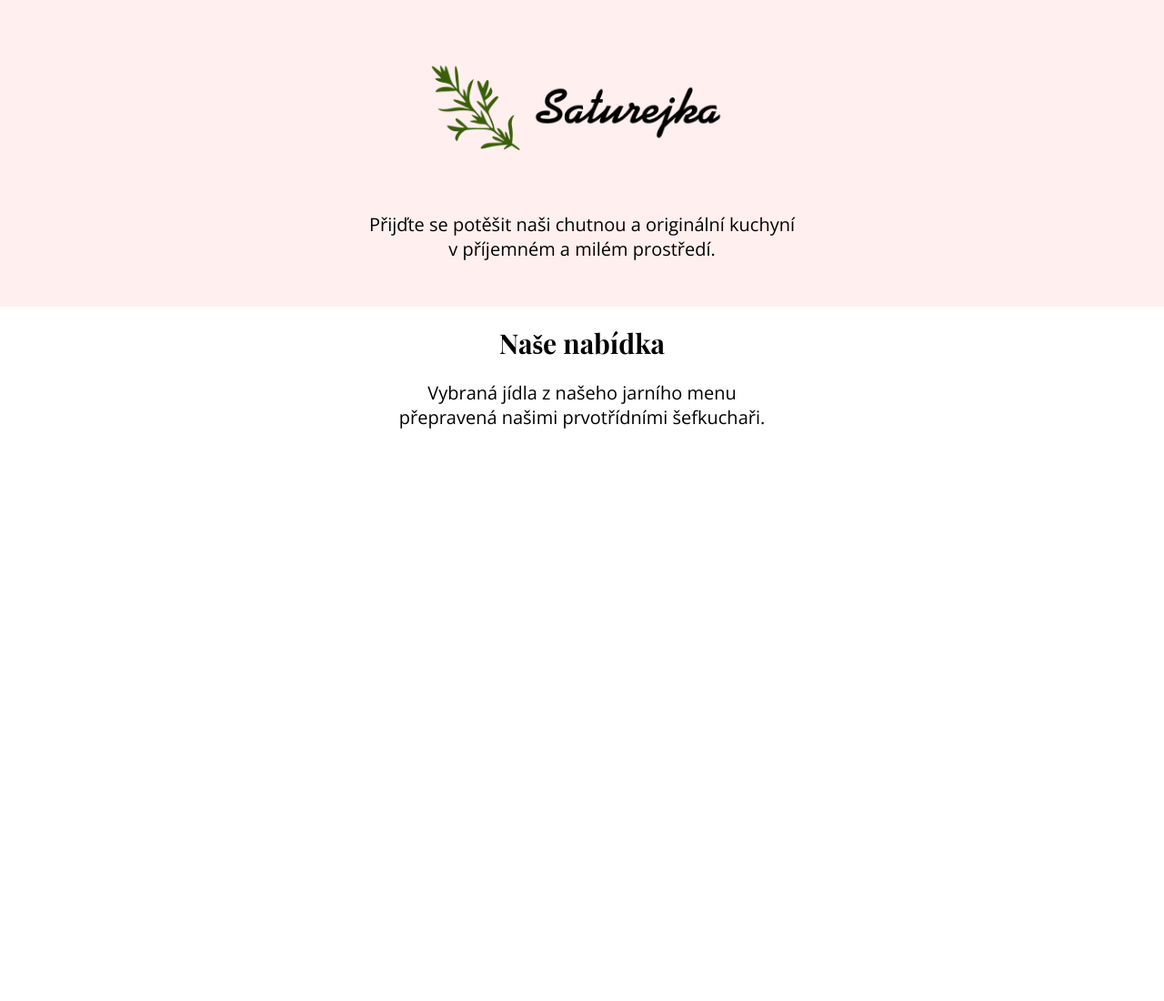
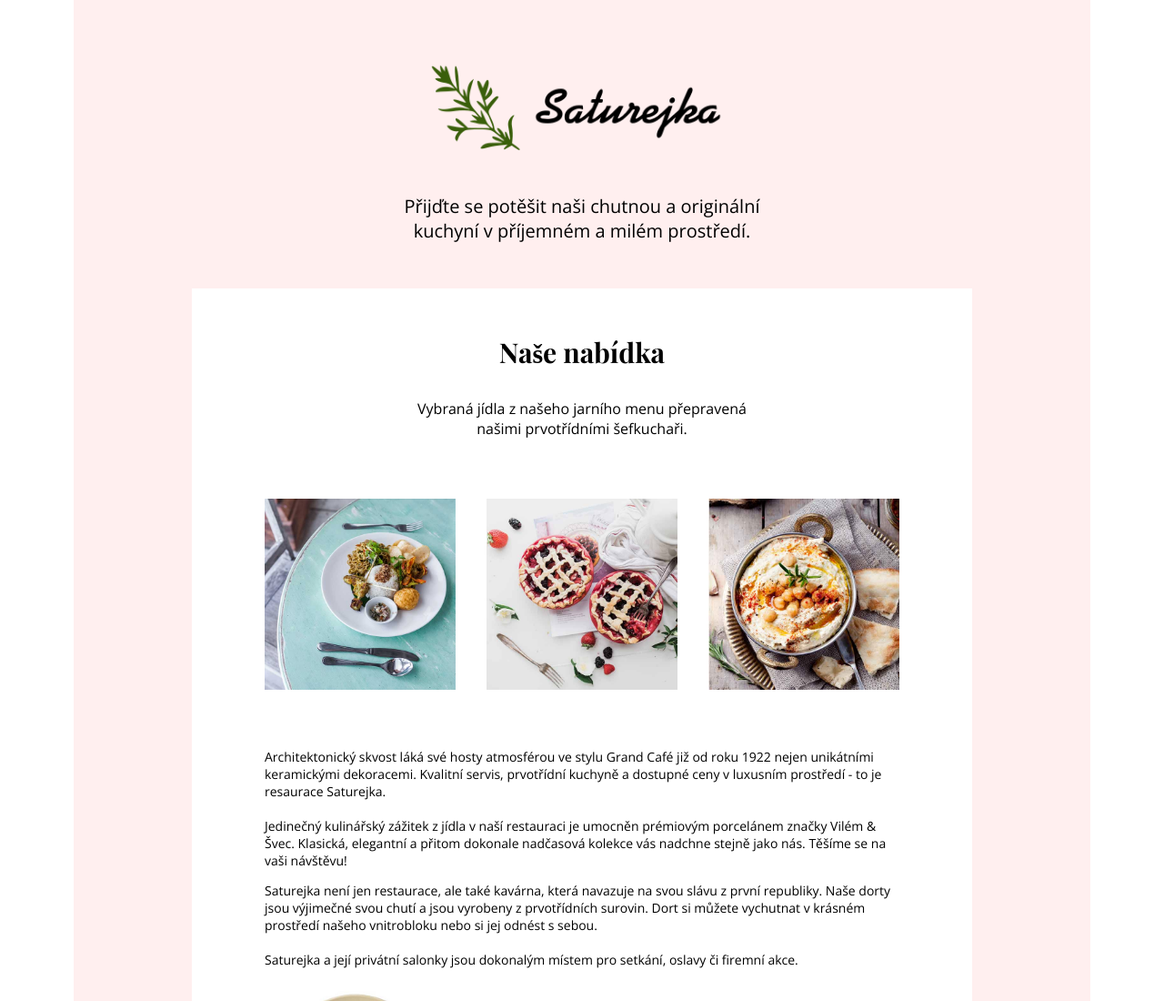
Before and after one commit to LucieSt/saturejka, a plain HTML site: page index.html in a window 1280 px wide. Shown: the top 1100 px of the page at 91% size. Before the commit the page ends 800 px from the top, so only its background shows below. Drawn offline with nearby package versions, Linux system fonts and the light colour scheme.

Commit message:
better styling

```diff
--- a/index.html
+++ b/index.html
@@ -9,18 +9,48 @@
 
   <body>
 
+    <div class="main-div">
+
       <div class="header">
         <img class="logo-img" src="saturejka-web/logo.png" alt="logo" width="400" height="auto">
         <p class="logo-text">Přijďte se potěšit naši chutnou a originální kuchyní v&nbsp;příjemném a milém prostředí.</p>
       </div>
+
+      <div class="main-block">
+
         <div class="main-part">
           <h1 class="main-headline">Naše nabídka</h1>
-      <p class="main-headline">
+          <p class="main-subheadline">
           Vybraná jídla z našeho jarního menu přepravená našimi prvotřídními
           šefkuchaři.
           </p>
         </div>
 
+        <div class="img-container">
+          <img class="img-line" src="saturejka-web/img/home1.jpg" alt="logo" width="210" height="auto">
+          <img class="img-line" src="saturejka-web/img/home2.jpg" alt="logo" width="210" height="auto">
+          <img class="img-line" src="saturejka-web/img/home3.jpg" alt="logo" width="210" height="auto">
+        </div>
+
+        <div>
+          <p class="text-par">Architektonický skvost láká své hosty atmosférou ve stylu Grand Café již od roku 1922 nejen unikátními keramickými dekoracemi. Kvalitní servis, prvotřídní kuchyně a dostupné ceny v luxusním prostředí - to je resaurace Saturejka.<br/><br/>Jedinečný kulinářský zážitek z jídla v naší restauraci je umocněn prémiovým porcelánem značky Vilém & Švec. Klasická, elegantní a přitom dokonale nadčasová kolekce vás nadchne stejně jako nás. Těšíme se na vaši návštěvu!</p>
+          <p class="text-par">Saturejka není jen restaurace, ale také kavárna, která navazuje na svou slávu z první republiky. Naše dorty jsou výjimečné svou chutí a jsou vyrobeny z prvotřídních surovin. Dort si můžete vychutnat v krásném prostředí našeho vnitrobloku nebo si jej odnést s sebou.<br/><br/>Saturejka a její privátní salonky jsou dokonalým místem pro setkání, oslavy či firemní akce.</p>
+        </div>
+
+        <div>
+          <img class="img-dish-1" src="saturejka-web/img/dish1.jpg" alt="logo" width="200" height="auto">
+          <div>
+            <h1>Losos se zeleninou</h1>
+            <p>Je libo lehčí večeře? Nač hledat, když ji pro vás máme už připravenou! Vyzkoušejte pečeného lososa na bylinkách s dušenou jarní zeleninou a bylinkovým máslem,. Veškeré ryby objednáváme čerstvé u prémiových a ověřených dodavatelů.</p>
+            <a href="https://google.com" class="btn">ZOBRAZIT MENU</a>
+          </div>
+        </div>
+
+      </div>
+      <div>
+        <p class="outro">Veškerý obsah těchto webových stránek je zcela smyšlený a určený pouze pro studijní účely Czechitas Digitální akademie Web. Jakákoliv podobnost s již existujícími stránkami je čistě náhodná.</p>
+      </div>
+    </div>
 
   </body>
 
--- a/style.css
+++ b/style.css
@@ -18,15 +18,21 @@ p {
     font-size: 20px;
 }
 
+.main-div {
+    background-color: #ffefef;
+    max-width: 1118px;
+    margin: auto;
+}
+
 .header {
-    background-color: #ffefef;
     margin: auto;
     width: auto;
 }
 
 .logo-text {
     text-align: center;
-    padding: 30px 350px 50px;
+    padding: 30px 350px;
+    margin: 0 auto;
 }
 
 .logo-img {
@@ -36,15 +42,47 @@ p {
     padding-top: 50px;
 }
 
+.main-block {
+    margin: 0 130px;
+    background-color: #ffffff;
+    padding: 0 80px;
+}
+
+.main-part {
+    padding: 0 160px;
+    margin: auto;
+}
+
 .main-headline {
+    padding: 50px 0 10px;
     text-align: center;
+    font-size: 30px;
 }
 
 .main-subheadline {
     text-align: center;
+    font-size: 16px;
 }
 
-.main-part {
-    width: 450px;
-    margin: auto;
+.img-container {
+    padding: 50px 0;
+    display: flex;
+    justify-content: space-between;
 }
+
+.img-line {
+
+}
+
+.text-par {
+    font-size: 14px;
+}
+
+
+
+.outro {
+    margin: 0 auto;
+    padding: 50px 280px;
+    font-size: 15px;
+    text-align: center;
+}
```
Lines whose indentation alone changed are shown as unchanged.
